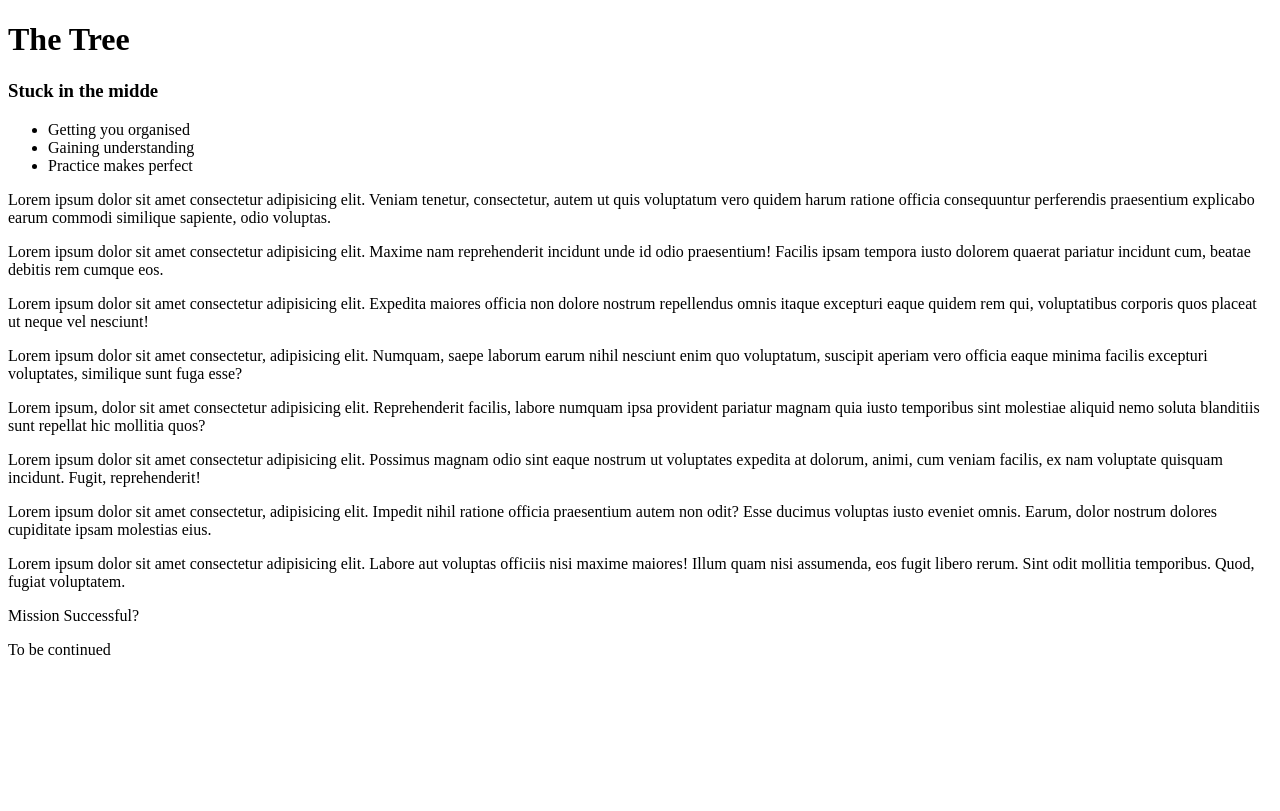
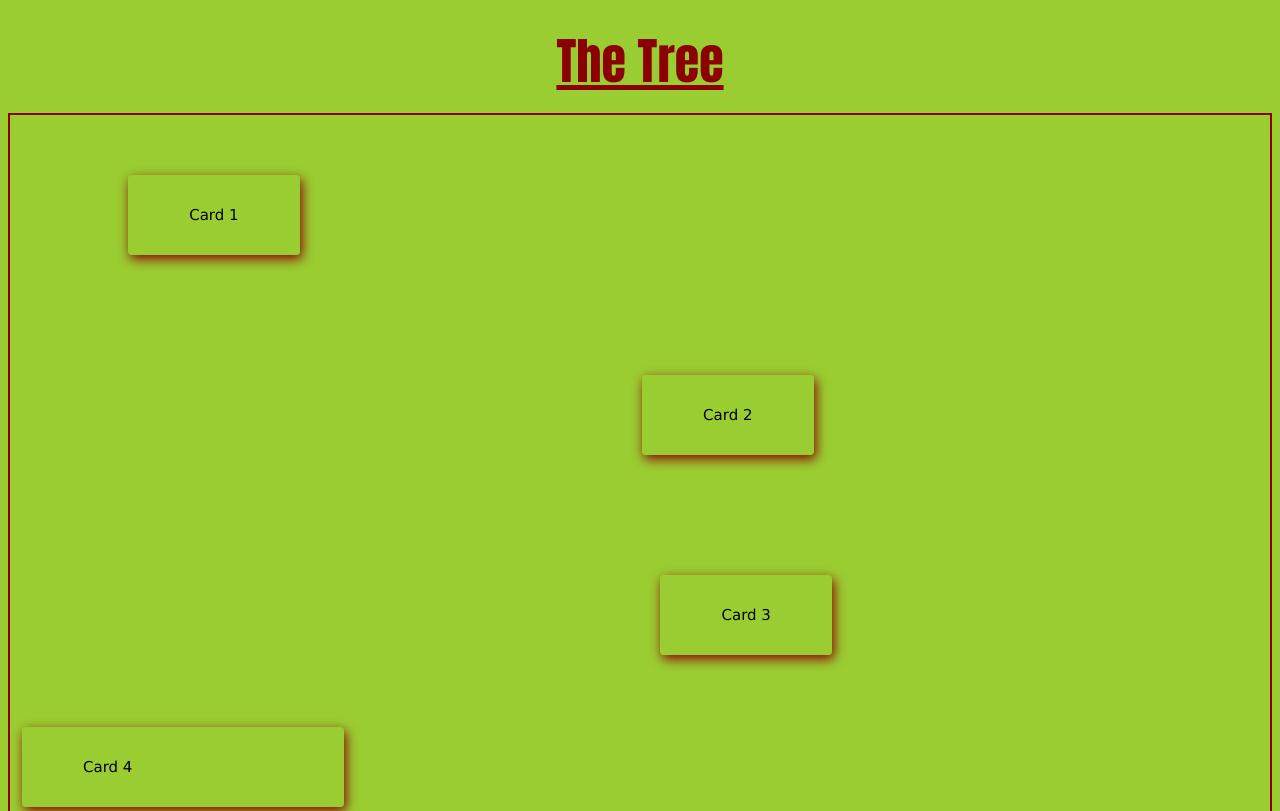
Before and after one commit to rsmostlyharmless/tree-project, a plain HTML site: page index.html in a window 1280 px wide. Shown: the top 811 px of the page. Drawn offline with Linux system fonts and the light colour scheme.

Commit message:
edit to index.html and style.css quote

```diff
--- a/index.html
+++ b/index.html
@@ -9,11 +9,46 @@
 </head>
 
 <body>
-
     <h1 class="h1">The Tree</h1>
 
     <div class="body">
 
+        <div class="container1">
+            <div class="top-left">
+                <div class="card">
+                    <div class="card1">
+                        <p class=text>Card 1</p>
+                    </div>
+                </div>
+            </div>
+
+            <div class="top-mid-left">
+                <div class="card">
+                    <div class="card2">
+                        <p class="text">Card 2</p>
+                    </div>
+                </div>
+            </div>
+
+            <div class="top-mid-right">
+                <div class="card">
+                    <div class="card3">
+                        <p class="text">Card 3</p>
+                    </div>
+                </div>
+            </div>
+
+            <div class="top-right">
+                <div class="card">
+                    <div class="card4">
+                        <p class="text">Card 4</p>
+                    </div>
+                </div>
+            </div>
+        </div>
+
+        <div class="middle">
+            <div class="card">
                 <div class=maincard>
                     <h3 class="h3">Stuck in the midde</h3>
                     <ul>
@@ -22,43 +57,47 @@
                         <li>Practice makes perfect</li>
                     </ul>
                 </div>
-
-        <div class="card1">
-        <p class=text>Lorem ipsum dolor sit amet consectetur adipisicing elit. Veniam tenetur, consectetur, autem ut quis voluptatum vero quidem harum ratione officia consequuntur perferendis praesentium explicabo earum commodi similique sapiente, odio voluptas.</p>
+            </div>
         </div>
 
-        <div class="card2">
-            <p class="text">Lorem ipsum dolor sit amet consectetur adipisicing elit. Maxime nam reprehenderit incidunt unde id odio praesentium! Facilis ipsam tempora iusto dolorem quaerat pariatur incidunt cum, beatae debitis rem cumque eos.</p>
+        <div class="container2">
+            <div class="bottom-left">
+                <div class="card">
+                    <div class="card5">
+                        <p class="text">Card 5</p>
+                    </div>
+                </div>
             </div>
 
-        <div class="card3">
-            <p class="text">Lorem ipsum dolor sit amet consectetur adipisicing elit. Expedita maiores officia non dolore nostrum repellendus omnis itaque excepturi eaque quidem rem qui, voluptatibus corporis quos placeat ut neque vel nesciunt!</p>
+            <div class="bottom-mid-left">
+                <div class="card">
+                    <div class="card6">
+                        <p class="text">Card 6</p>
+                    </div>
+                </div>
             </div>
 
-        <div class="card4">
-            <p class="text">Lorem ipsum dolor sit amet consectetur, adipisicing elit. Numquam, saepe laborum earum nihil nesciunt enim quo voluptatum, suscipit aperiam vero officia eaque minima facilis excepturi voluptates, similique sunt fuga esse?</p>
+            <div class="bottom-mid-right">
+                <div class="card">
+                    <div class="card7">
+                        <p class="text">LCard 7</p>
+                    </div>
+                </div>
             </div>
 
-        <div class="card5">
-            <p class="text">Lorem ipsum, dolor sit amet consectetur adipisicing elit. Reprehenderit facilis, labore numquam ipsa provident pariatur magnam quia iusto temporibus sint molestiae aliquid nemo soluta blanditiis sunt repellat hic mollitia quos?</p>
+            <div class="bottom-right">
+                <div class="card">
+                    <div class="card8">
+                        <p class="text">Card 8</p>
                     </div>
-
-        <div class="card6">
-            <p class="text">Lorem ipsum dolor sit amet consectetur adipisicing elit. Possimus magnam odio sint eaque nostrum ut voluptates expedita at dolorum, animi, cum veniam facilis, ex nam voluptate quisquam incidunt. Fugit, reprehenderit!</p>
                 </div>
-
-        <div class="card7">
-            <p class="text">Lorem ipsum dolor sit amet consectetur, adipisicing elit. Impedit nihil ratione officia praesentium autem non odit? Esse ducimus voluptas iusto eveniet omnis. Earum, dolor nostrum dolores cupiditate ipsam molestias eius.</p>
             </div>
-
-        <div class="card8">
-            <p class="text">Lorem ipsum dolor sit amet consectetur adipisicing elit. Labore aut voluptas officiis nisi maxime maiores! Illum quam nisi assumenda, eos fugit libero rerum. Sint odit mollitia temporibus. Quod, fugiat voluptatem.</p>
         </div>
 
     </div>
 
-    <div class="bcard">
-        <P class="othertext">Mission Successful?</P>
+    <div class="bottom-card">
+        <P class="other-text">Mission Successful?</P>
 
         <footer class="footer">To be continued</footer>
     </div>
--- a/style.css
+++ b/style.css
@@ -0,0 +1,100 @@
+body {
+    background-color: yellowgreen;
+    display: flex;
+    flex-direction: column;
+    height: auto;
+}
+
+.h1 {
+    color: darkred;
+    text-decoration: underline darkred;
+    font-size: 50px;
+    font-family: Impact, Haettenschweiler, 'Arial Narrow Bold', sans-serif;
+    display: flex;
+    justify-content: center;
+    margin: 15px;
+}
+
+.body {
+    display: flex;
+    flex-direction: column;
+    flex-wrap: wrap;
+    border: solid 2px;
+    border-color: darkred;
+
+}
+
+.card {
+    border: 1px solid yellowgreen;
+    box-shadow: 2px 4px 12px darkred;
+    border-radius: 4px;
+    padding: 15px 60px 15px 60px;
+    margin: 12px;
+    max-width: 200px;
+    height: fit-content;
+}
+
+.h3 {
+    text-align: center;
+    font-size: 35px;
+    color: darkred;
+}
+
+ul {
+    list-style: none;
+}
+
+li {
+    font-size: 20px;
+    font-family: Verdana, Geneva, Tahoma, sans-serif;
+}
+
+li::before {
+    font-family: Verdana, Geneva, Tahoma, sans-serif;
+    font-size: 20px;
+    content: "\2022"; /* Add content: \2022 is the CSS Code/unicode for a bullet */
+    color: darkred; /* Change the color */
+    font-weight: bold; /* If you want it to be bold */
+    display: inline-block; /* Needed to add space between the bullet and the text */
+    width: 1em; /* Also needed for space (tweak if needed) */
+    margin-left: -1em; /* Also needed for space (tweak if needed) */
+}
+
+.text {
+    font-family: Verdana, Geneva, Tahoma, sans-serif;
+    font-size: 15px;
+}
+
+.middle {
+    display: flex;
+    justify-content: center;
+    align-items: center;
+}
+
+.top-left {
+    display: flex;
+    flex-direction: column;
+    width: 407.75px;
+    height: 200px;
+    justify-content: center;
+    align-items: center;
+}
+
+.top-mid-left {
+    display: flex;
+    flex-direction: column;
+    width: 815.50px;
+    height: 200px;
+    justify-content: center;
+    align-items: flex-end;
+}
+
+.top-mid-right {
+    display: flex;
+    flex-direction: column-reverse;
+    height: 200px;
+    width: 407.75px;
+    margin: auto;
+    justify-content: center;
+    align-items: flex-end;
+}
```
Lines whose indentation alone changed are shown as unchanged.
